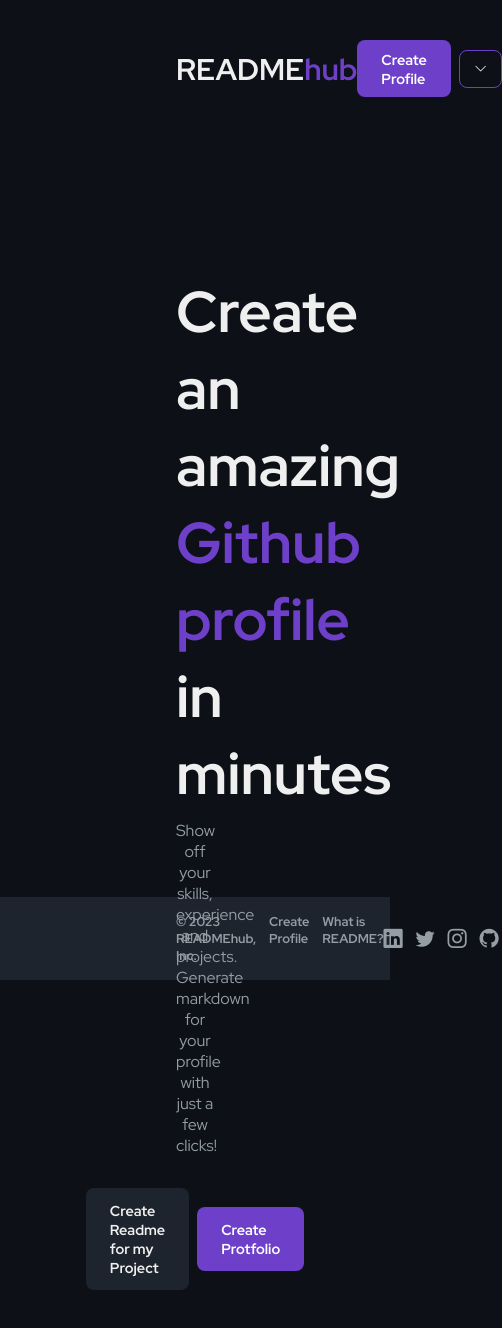
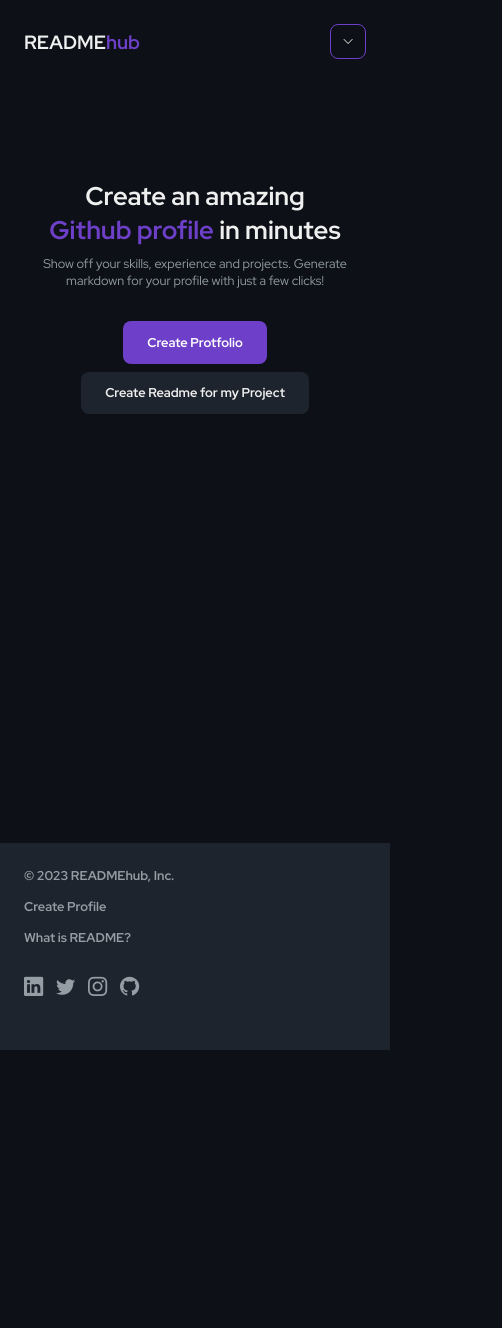
Before and after one commit to neginsoleimani/readmehub, a React (Create React App) app in the folder readmehub/: page / in a window 390 px wide. Shown: the top 1328 px of the page, 502 px wide, since content can reach past the window. After the commit the page ends 1050 px from the top, so only its background shows below. Built offline with nearby package versions, Linux system fonts and the light colour scheme.

Commit message:
set all section as responsive
set all section as responsive

Co-Authored-By: Mohammad Drikvand <39481564+mammaddrik@users.noreply.github.com>

```diff
--- a/readmehub/src/components/footer/Footer.jsx
+++ b/readmehub/src/components/footer/Footer.jsx
@@ -16,8 +16,8 @@
       </div>
       <div className='footer__link-box'>
         <div className='footer__link-icons'>
-          <a href=""><i class="bi bi-linkedin"></i></a>
-          <a href=""><i class="bi bi-twitter"></i></a>
+          <a href=""><i className="bi bi-linkedin"></i></a>
+          <a href=""><i className="bi bi-twitter"></i></a>
           <a href="https://instagram.com/"><i className='bi bi-instagram'></i></a>
           <a href="https://github.com/"><i className='bi bi-github'></i></a>
         </div>
--- a/readmehub/src/components/footer/footer.css
+++ b/readmehub/src/components/footer/footer.css
@@ -28,3 +28,31 @@
     font-size: 0.8rem;
     font-weight: var(--font-bold);
 }
+
+
+/*=============== MEDIA QUERIES ===============*/
+/*========== Small devices ==========*/
+@media screen and (max-width:600px) {
+    .footer{
+        padding: 1.5rem;
+        display: grid;
+        grid-row: 1;
+        grid-template-rows: repeat(2,1fr);
+        background-color: var(--first-color-light);
+    }
+
+
+    .footer__links ul{
+        display: flex;
+        flex-direction: column;
+        gap: 0.9rem;
+    }
+
+    .footer__link-icons{
+        display: flex;
+        justify-content: flex-start;
+        gap: 0.8rem;
+    }
+
+
+}
--- a/readmehub/src/components/navbar/navbar.css
+++ b/readmehub/src/components/navbar/navbar.css
@@ -25,3 +25,34 @@
 .create__profile-icon i{
     font-size: 0.8rem;
 }
+
+
+/*=============== MEDIA QUERIES ===============*/
+/*========== Small devices ==========*/
+@media screen and (max-width:600px) {
+
+    .navbar{
+        padding: 1.5rem;
+    }
+
+    .navbar h1{
+        font-size: 1.2rem;
+    }
+
+    .create__profile-icon{
+        padding: 0.5rem 0.7rem;
+        margin-left:0.5rem ;
+    }
+
+    .create__profile-icon i{
+        font-size: 0.7rem;
+    }
+
+
+    .create__profile{
+       display: none;
+    }
+
+
+
+}
--- a/readmehub/src/globalstyle/index.css
+++ b/readmehub/src/globalstyle/index.css
@@ -150,3 +150,16 @@
   border-radius:0.5rem;
   font-weight: var(--font-bold);
 }
+
+
+
+/*=============== MEDIA QUERIES ===============*/
+/*========== Small devices ==========*/
+@media screen and (max-width:600px) {
+
+  .container{
+    margin: 0 1.5rem;
+    height: 90vh;
+  }
+
+}
--- a/readmehub/src/pages/homepage/homepage.css
+++ b/readmehub/src/pages/homepage/homepage.css
@@ -1,19 +1,19 @@
-.homepage__title-box{
+.homepage__title-box {
     text-align: center;
     margin-top: 4rem;
     font-size: 1.8rem;
 }
 
-.homepage__title-box span{
+.homepage__title-box span {
     color: var(--first-color);
 }
 
-.homepage__title-box p{
+.homepage__title-box p {
     font-size: 1rem;
     margin: 0.5rem 0;
 }
 
-.homepage__btns{
+.homepage__btns {
     align-items: center;
     justify-content: center;
     margin: 2rem 0;
@@ -21,12 +21,54 @@
     display: flex;
 }
 
-.protfolio__btn{
+.protfolio__btn {
     font-size: 0.9rem;
 }
 
-.project__btn{
+.project__btn {
     font-size: 0.9rem;
     padding: 0.8rem 1.5rem;
 
 }
+
+
+/*=============== MEDIA QUERIES ===============*/
+/*========== Small devices ==========*/
+@media screen and (max-width:600px) {
+
+
+
+    .homepage__title-box {
+        width: 100%;
+        text-align: center;
+        margin-top: 1.5rem;
+        font-size: 0.8rem;
+
+    }
+
+    .homepage__title-box p{
+        font-size: 0.79rem;
+    }
+
+    .homepage__btns {
+        align-items: center;
+        justify-content: center;
+        margin: 2rem 0;
+        gap: 0.5rem;
+        display: flex;
+        flex-direction: column-reverse;
+    }
+
+    .protfolio__btn {
+        text-align: center;
+        font-size: 0.8rem;
+    }
+
+
+    .project__btn {
+        text-align: center;
+        font-size: 0.8rem;
+
+    }
+
+}
```
